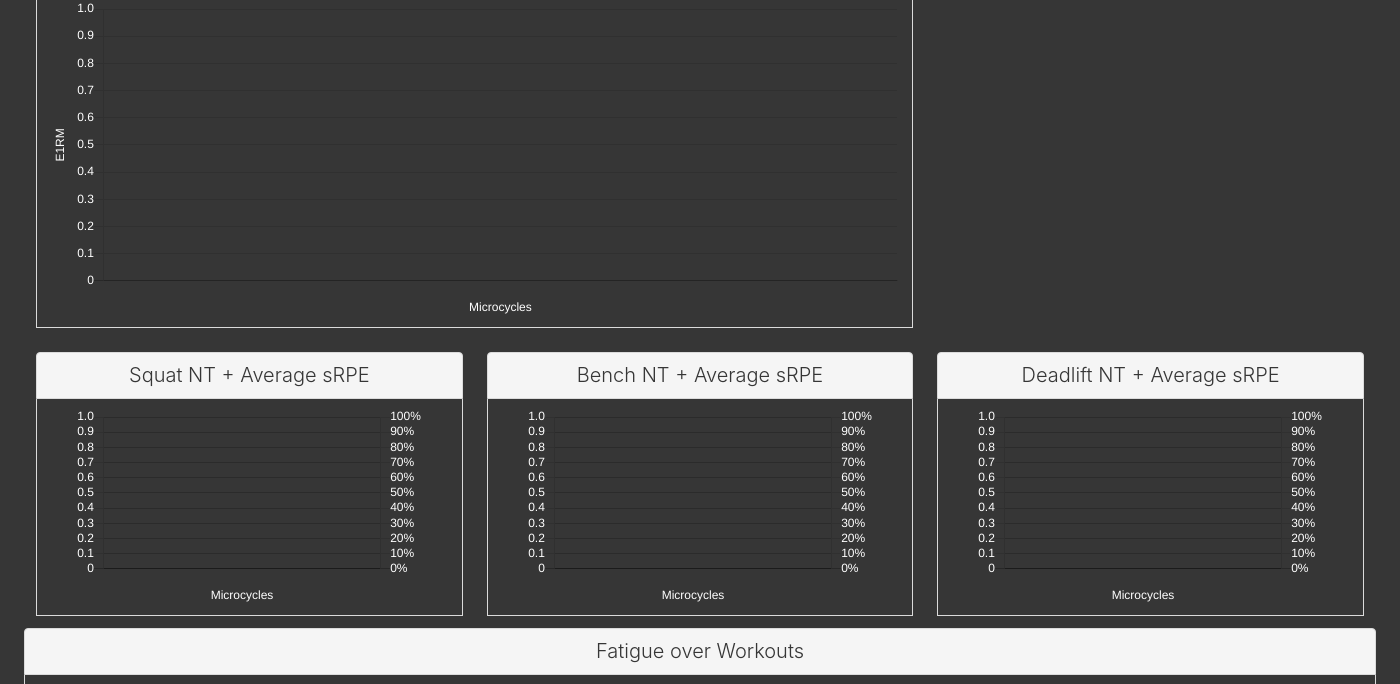
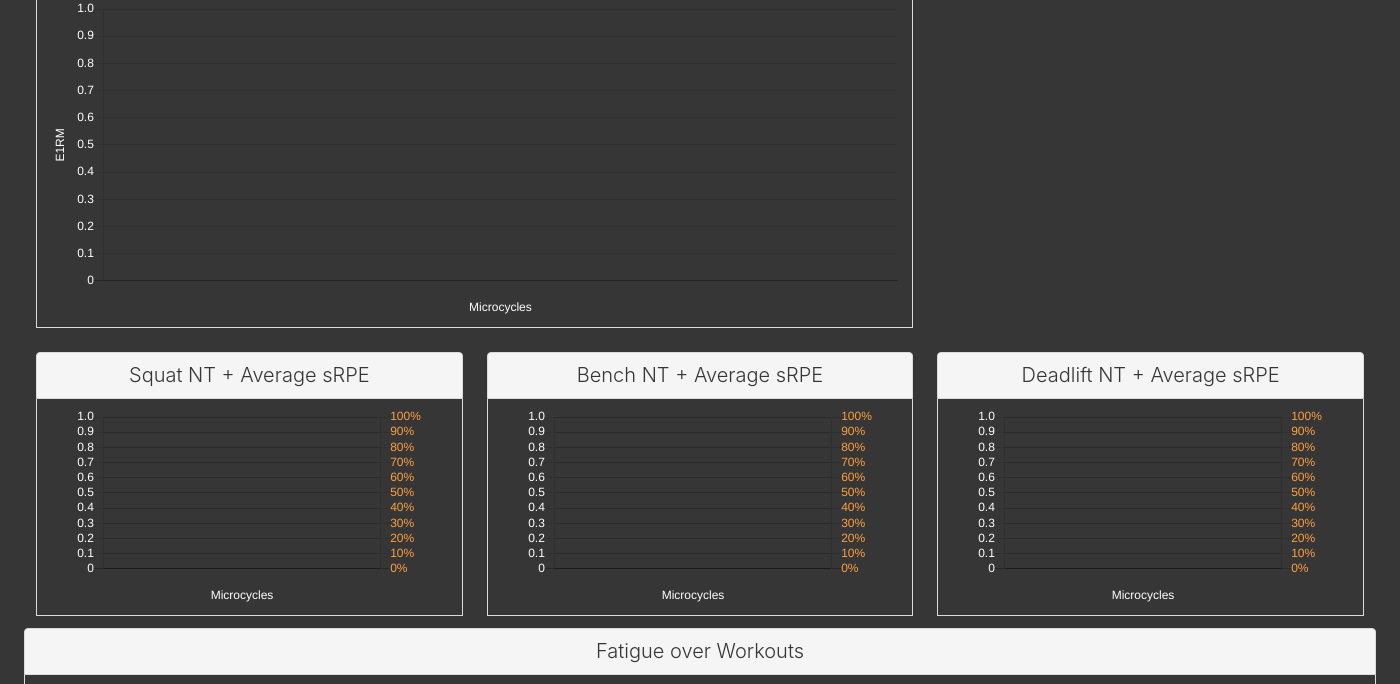
Before and after one commit to couch-potahto/athlete_management_system_master, a Django app: page /app/analytics in a window 1400 px wide. Shown: the part 313-997 px from the top of the page. Run offline with Django 3.2, Linux system fonts and the light colour scheme; some libraries are stand-ins or nearby versions.

Commit message:
add differentiating color to charts

```diff
--- a/training_area/templates/training_area/app/chart.html
+++ b/training_area/templates/training_area/app/chart.html
@@ -129,7 +129,7 @@ var option_two = {
                     callback: function(value, index, values) {
                         return value*100 + '%'},
                     beginAtZero:true,
-                    fontColor: 'white',
+                    fontColor: chartColors[1],
                 },
                 scaleLabel:{
                     display: true,
```
